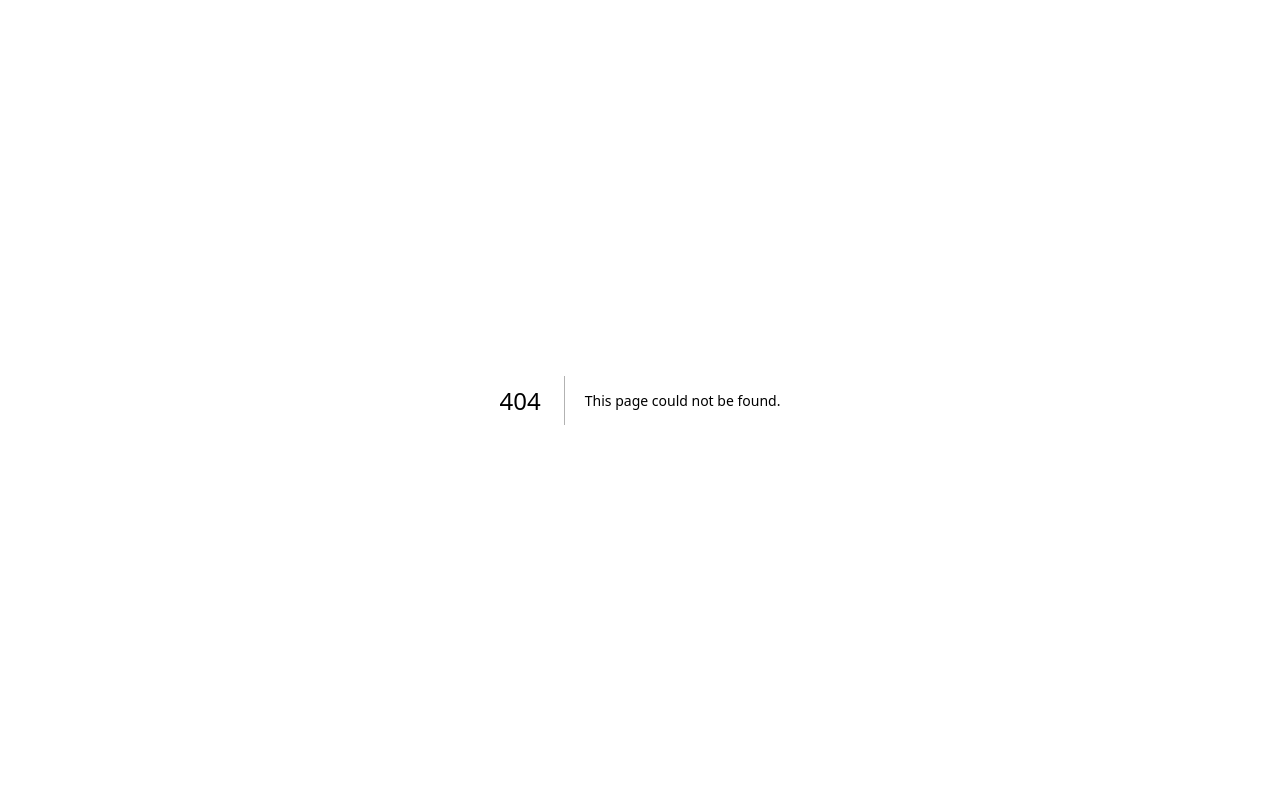
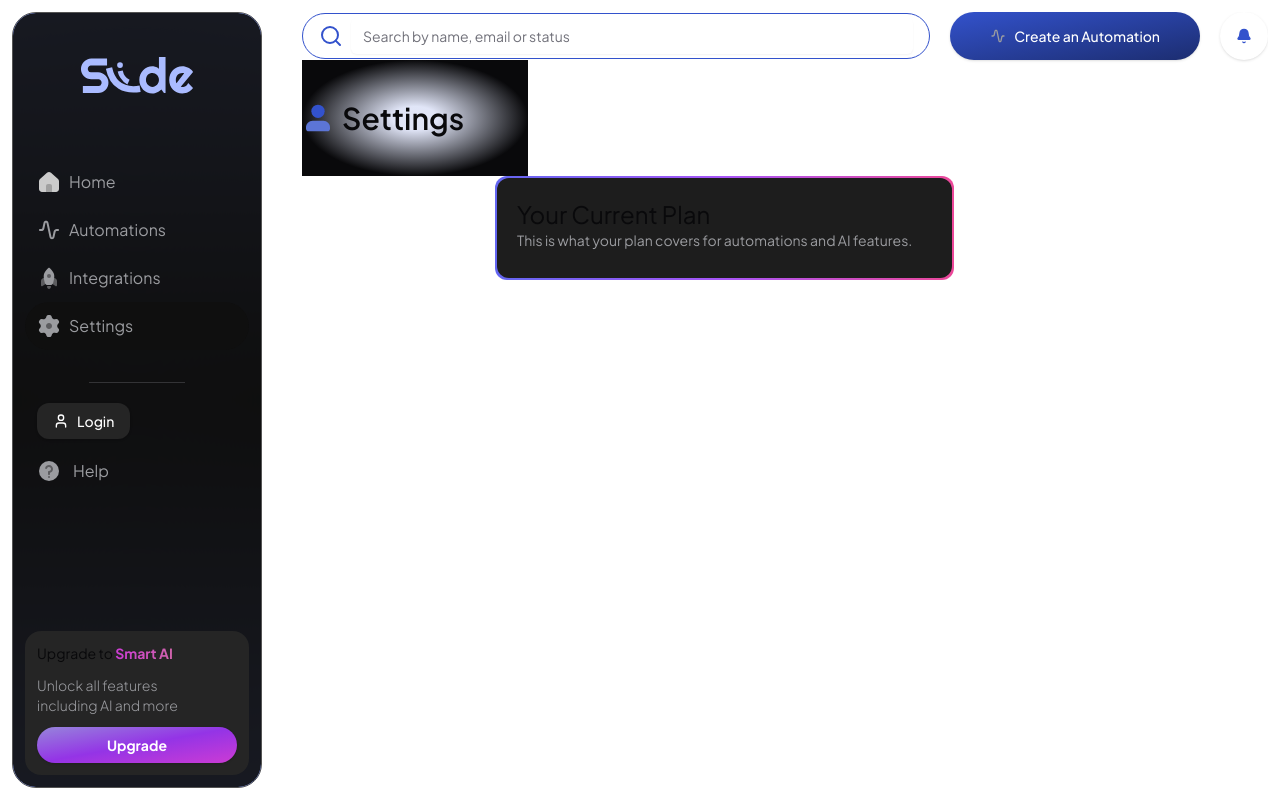
Before and after one commit to naviava/insta-u, a Next.js app: page /dashboard/1/settings in a window 1280 px wide. Before the commit this address had no page. Built offline with nearby package versions, Linux system fonts and the light colour scheme; no server answers.

Commit message:
feat: Added PaymentCard component in Settings page

```diff
--- /dev/null
+++ b/src/app/(protected)/dashboard/[slug]/settings/page.tsx
@@ -0,0 +1,7 @@
+import { Billing } from "~/components/global/billing";
+
+interface IProps {}
+
+export default function SettingsPage({}: IProps) {
+  return <Billing />;
+}
--- /dev/null
+++ b/src/components/global/billing/index.tsx
@@ -0,0 +1,11 @@
+import { PaymentCard } from "./payment-card";
+
+interface IProps {}
+
+export function Billing({}: IProps) {
+  return (
+    <div className="container flex w-full flex-col gap-5 lg:w-10/12 lg:flex-row xl:w-8/12">
+      <PaymentCard />
+    </div>
+  );
+}
--- /dev/null
+++ b/src/components/global/billing/payment-card.tsx
@@ -0,0 +1,47 @@
+import { cn } from "~/lib/utils";
+
+type PlanType = "PRO" | "FREE";
+
+interface IProps {
+  label: PlanType;
+  current: PlanType;
+  landing?: boolean;
+}
+
+export function PaymentCard({ label, current, landing }: IProps) {
+  return (
+    <div
+      className={cn(
+        "overflow-hidden rounded-xl p-[2px]",
+        label !== current
+          ? "bg-in-active"
+          : "bg-gradient-to-r from-indigo-500 via-purple-500 to-pink-500",
+      )}
+    >
+      <div
+        className={cn(
+          "flex flex-col rounded-xl bg-background-90 py-5 pl-5 pr-10",
+          landing && "radial--gradient-pink",
+        )}
+      >
+        {landing ? (
+          <h2 className="text-2xl">
+            {label === "PRO" && "Premium Plan"}
+            {label === "FREE" && "Standard"}
+          </h2>
+        ) : (
+          <h2 className="text-2xl">
+            {label === current
+              ? "Your Current Plan"
+              : current === "PRO"
+                ? "Downgrade"
+                : "Upgrade"}
+          </h2>
+        )}
+        <p className="mb-2 text-sm text-text-secondary">
+          This is what your plan covers for automations and AI features.
+        </p>
+      </div>
+    </div>
+  );
+}
```
